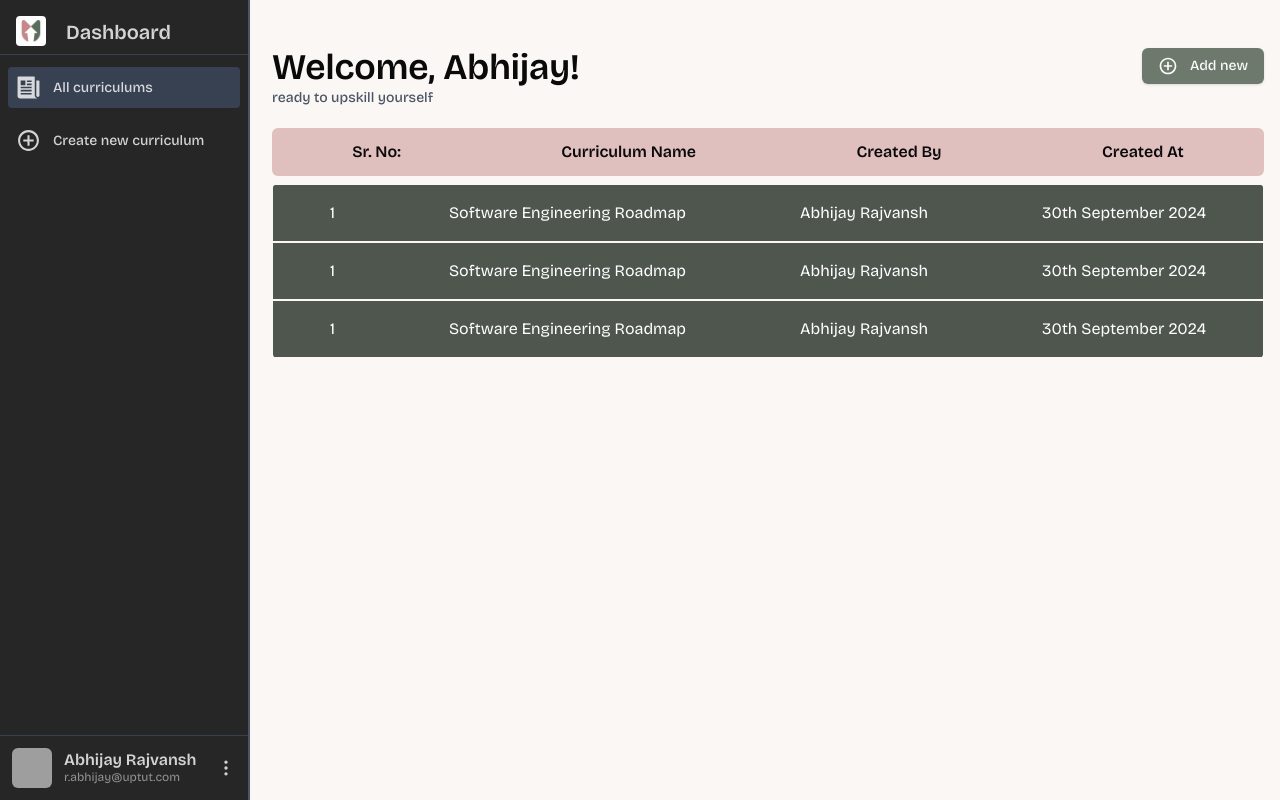
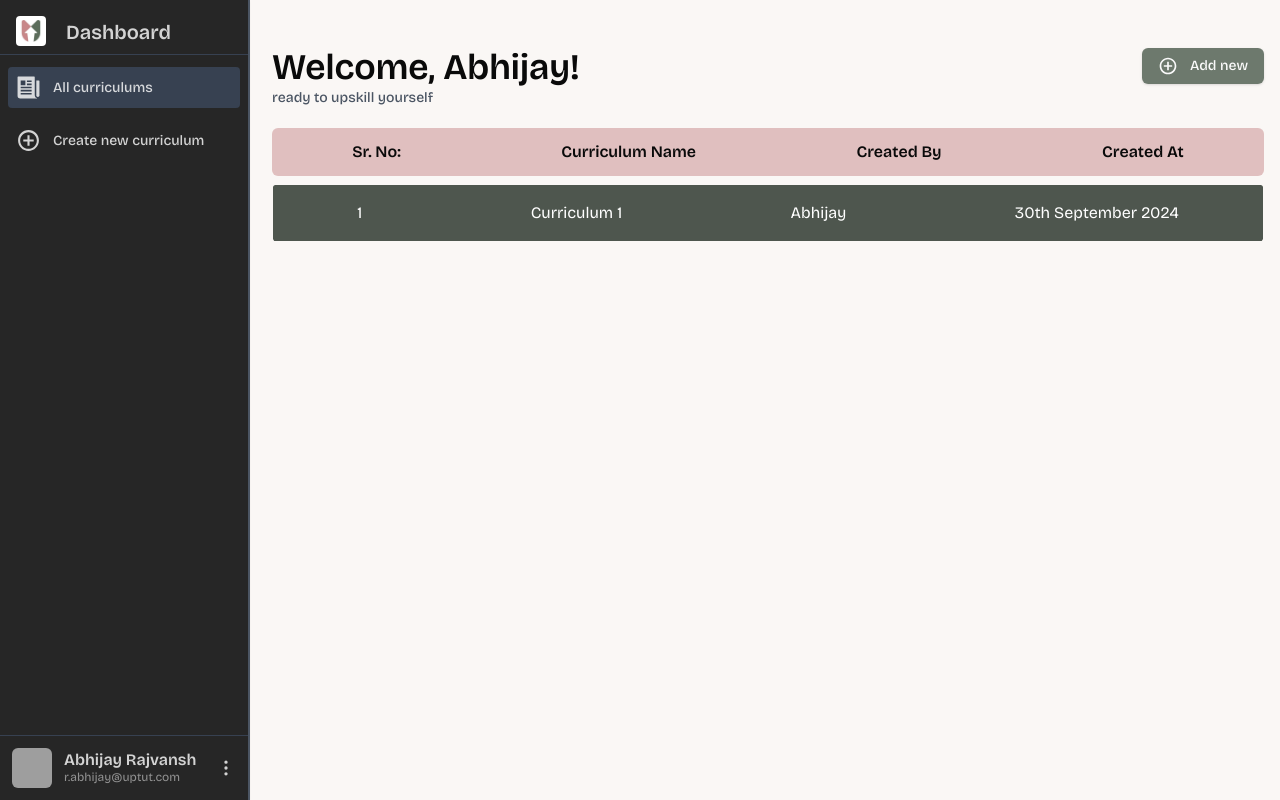
Before and after one commit to abhijayrajvansh/ai-curriculum-generator, a Next.js app: page /dashboard in a window 1280 px wide. Built offline with nearby package versions, Linux system fonts and the light colour scheme; grey boxes are pictures that could not be loaded.

Commit message:
TODO: A4 paper size format for pdf

```diff
--- a/components/pages/Dashboard.tsx
+++ b/components/pages/Dashboard.tsx
@@ -7,22 +7,10 @@ import { BiPlusCircle } from "react-icons/bi";
 const curriculum_data = [
   {
     srn: "1",
-    curriculumName: "Software Engineering Roadmap",
-    createdAt: "Abhijay Rajvansh",
+    curriculumName: "Curriculum 1",
+    createdAt: "Abhijay",
     createdBy: "30th September 2024",
-  },
-  {
-    srn: "1",
-    curriculumName: "Software Engineering Roadmap",
-    createdAt: "Abhijay Rajvansh",
-    createdBy: "30th September 2024",
-  },
-  {
-    srn: "1",
-    curriculumName: "Software Engineering Roadmap",
-    createdAt: "Abhijay Rajvansh",
-    createdBy: "30th September 2024",
-  },
+  }
 ];
 
 const Dashboard = () => {
```
Also changed, not shown: components/CurriculumForm.tsx (+7 -4 lines).
